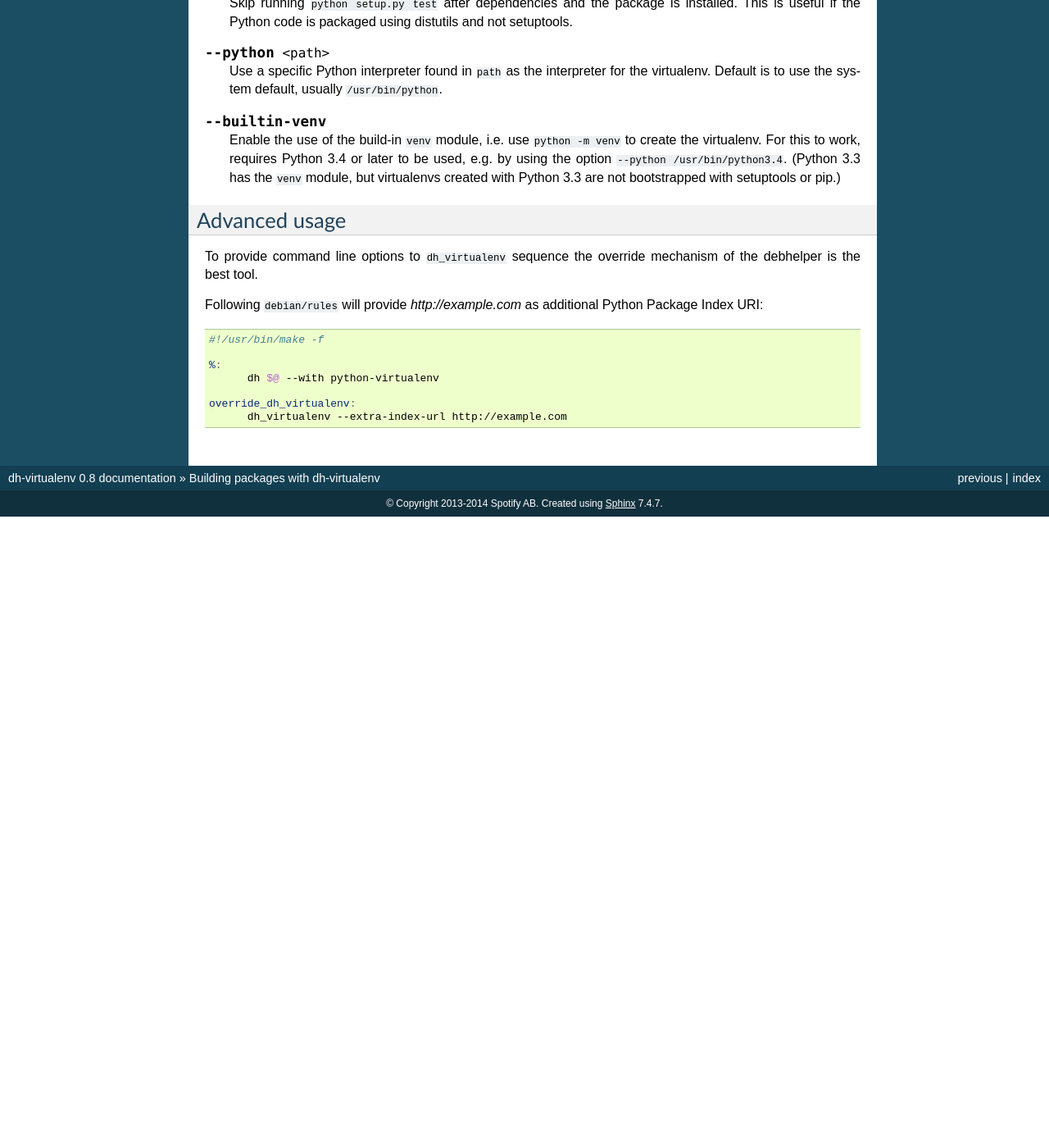
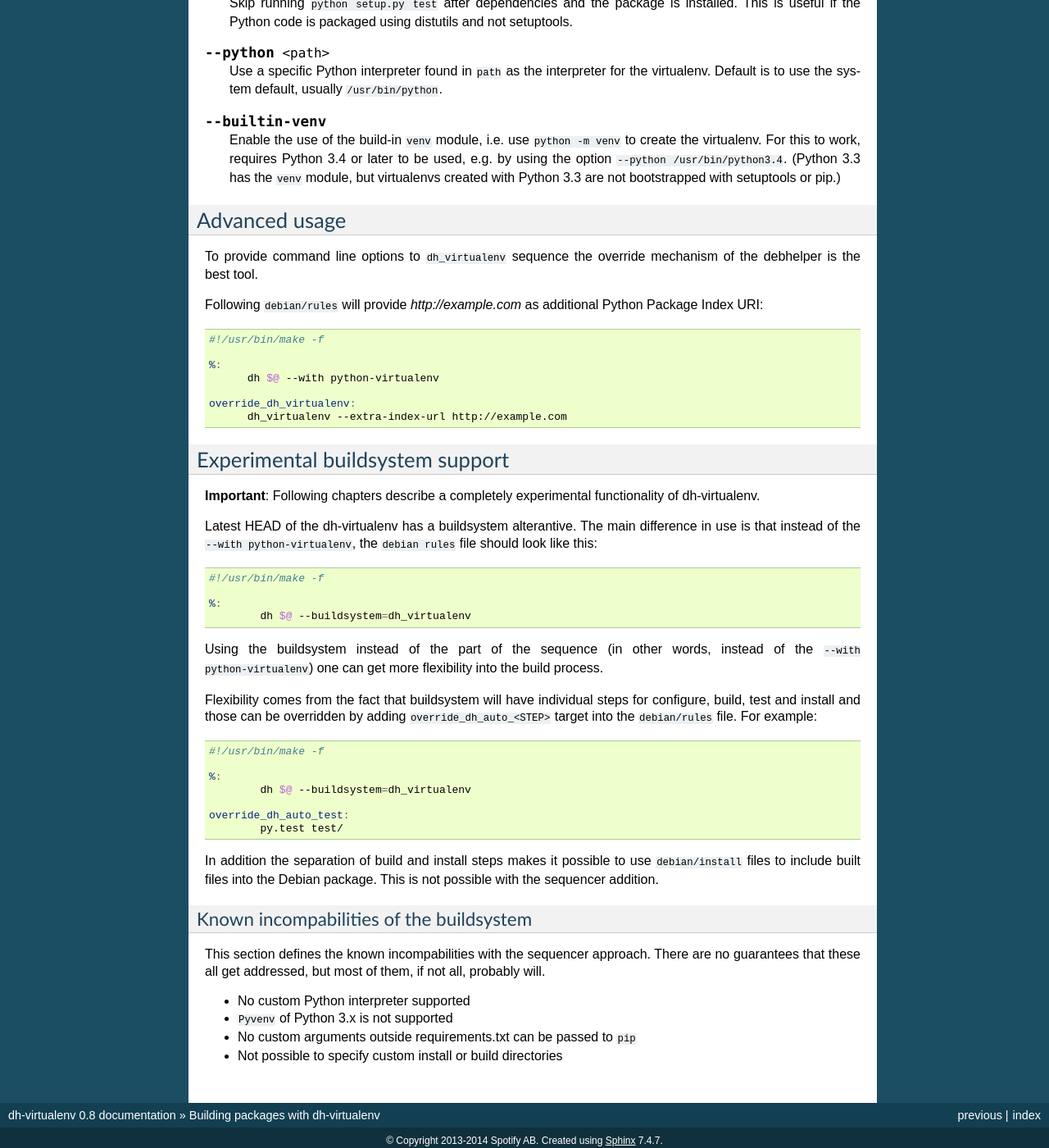
Before and after one commit to spotify/dh-virtualenv, a Sphinx documentation site: the page built from doc/usage.rst, in a window 1280 px wide and 1400 px high, scrolled down 1548 px. Shown: the whole window at 82% size. Built offline with Sphinx 7.4.7, drawn with Linux system fonts in a browser that asks for light colours; before the commit the page ends 2178 px from its top, so only the background shows below that; some of the changed text lies outside the part shown.

Commit message:
Document the new experimental buildsystem feature

```diff
--- a/doc/usage.rst
+++ b/doc/usage.rst
@@ -141,3 +141,57 @@ additional Python Package Index URI:
 
   override_dh_virtualenv:
   	dh_virtualenv --extra-index-url http://example.com
+
+
+Experimental buildsystem support
+================================
+
+**Important**: Following chapters describe a completely experimental
+functionality of dh-virtualenv.
+
+Latest HEAD of the dh-virtualenv has a buildsystem alterantive. The
+main difference in use is that instead of the ``--with
+python-virtualenv``, the ``debian rules`` file should look like this:
+
+.. code-block:: make
+
+                #!/usr/bin/make -f
+
+                %:
+                	dh $@ --buildsystem=dh_virtualenv
+
+Using the buildsystem instead of the part of the sequence (in other
+words, instead of the ``--with python-virtualenv``) one can get more
+flexibility into the build process.
+
+Flexibility comes from the fact that buildsystem will have individual
+steps for configure, build, test and install and those can be
+overridden by adding ``override_dh_auto_<STEP>`` target into the
+``debian/rules`` file. For example:
+
+.. code-block:: make
+
+                #!/usr/bin/make -f
+
+                %:
+                	dh $@ --buildsystem=dh_virtualenv
+
+                override_dh_auto_test:
+                	py.test test/
+
+In addition the separation of build and install steps makes it
+possible to use ``debian/install`` files to include built files into
+the Debian package. This is not possible with the sequencer addition.
+
+Known incompabilities of the buildsystem
+----------------------------------------
+
+This section defines the known incompabilities with the sequencer
+approach. There are no guarantees that these all get addressed, but
+most of them, if not all, probably will.
+
+* No custom Python interpreter supported
+* ``Pyvenv`` of Python 3.x is not supported
+* No custom arguments outside requirements.txt can be passed to
+  ``pip``
+* Not possible to specify custom install or build directories
```
